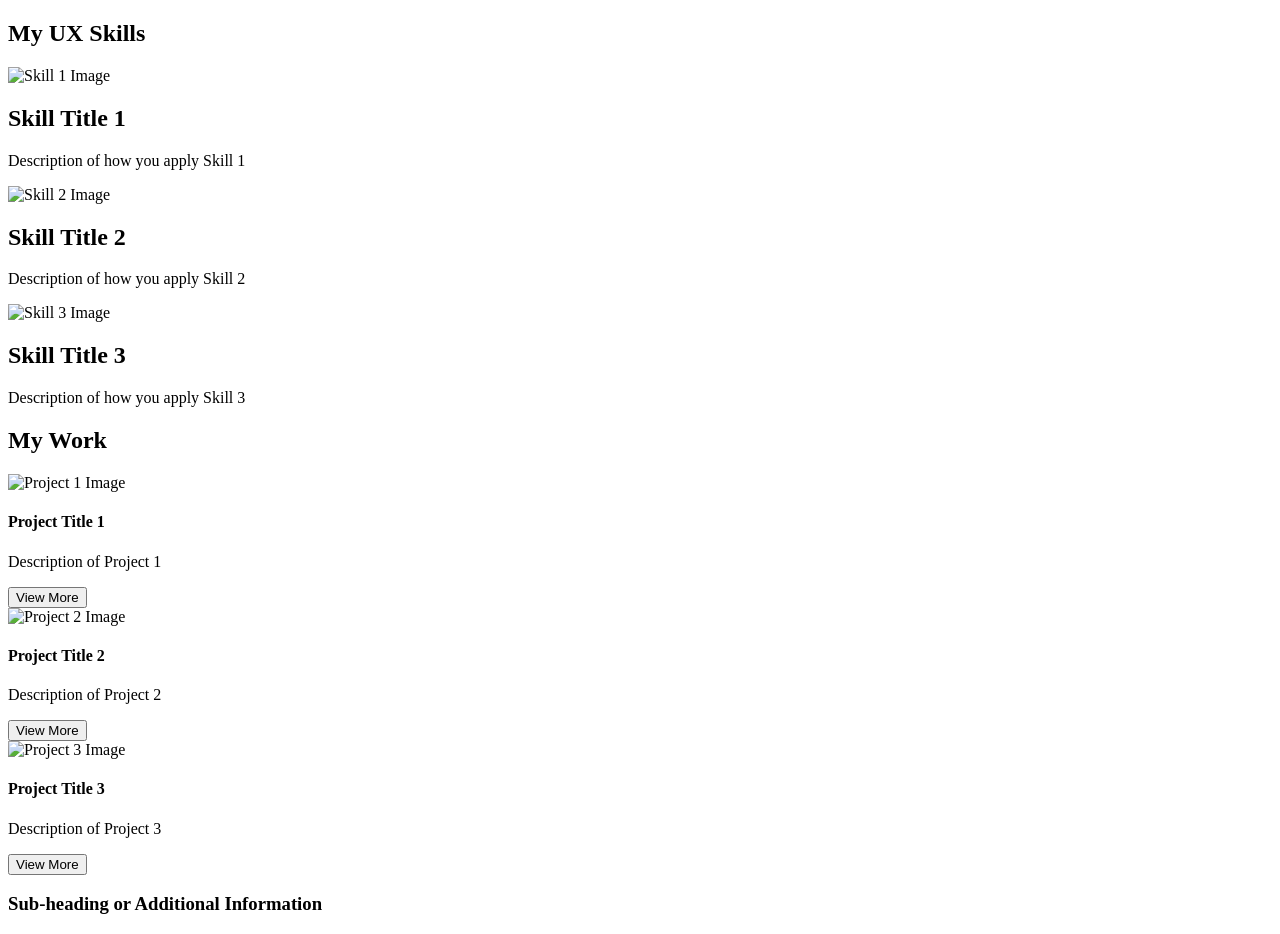
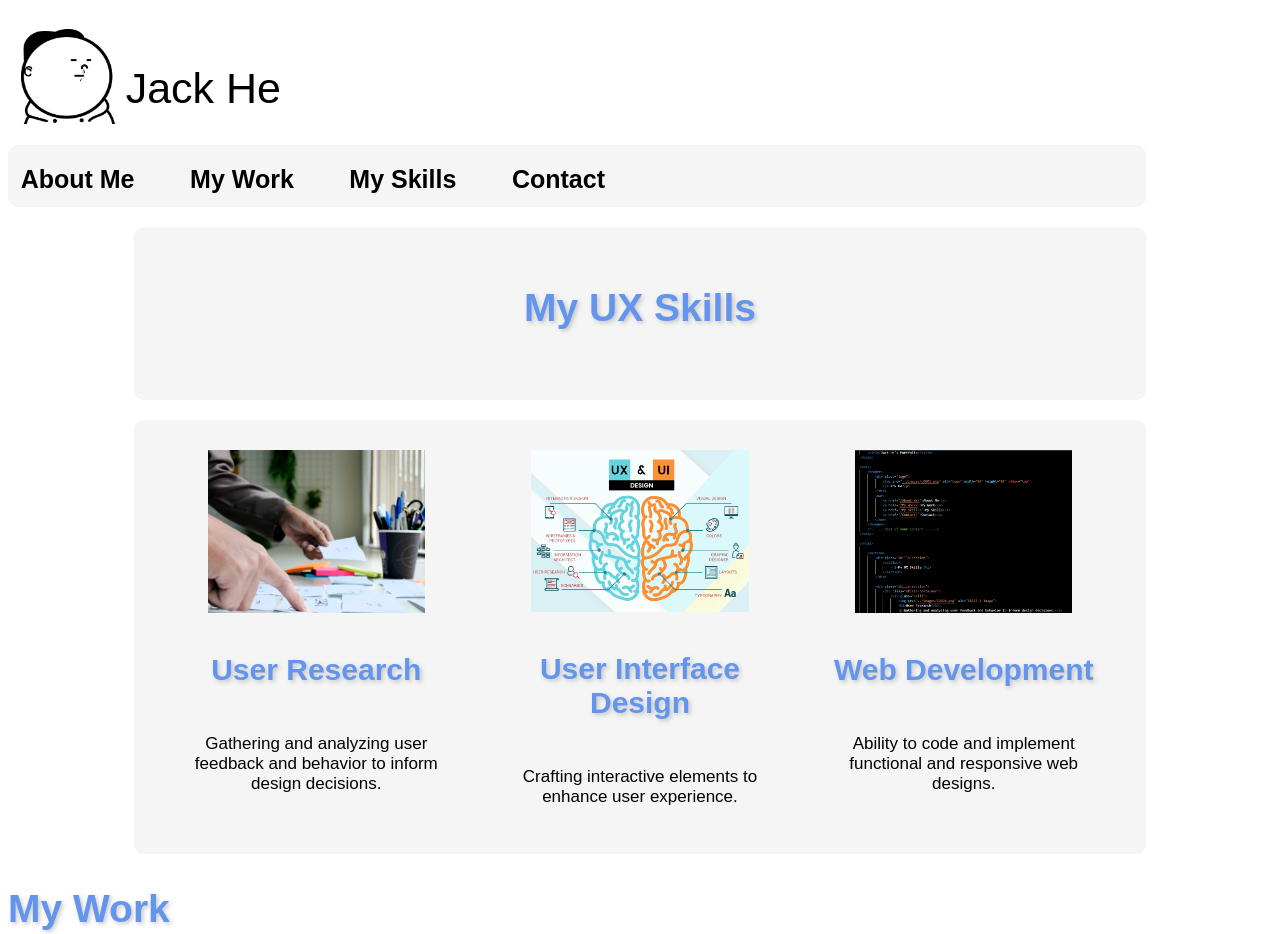
Before and after one commit to Chenjieming008/UX_UI_HW_18, a plain HTML site: page index.html in a window 1280 px wide. Shown: the top 934 px of the page. Drawn offline with Linux system fonts and the light colour scheme; files that its build step writes are made by us from their sources.

Commit message:
Homework18

```diff
--- a/index.html
+++ b/index.html
@@ -1,72 +1,91 @@
+
 <!DOCTYPE html>
 <html>
 
 <head>
-    <link rel="stylesheet" href="CSS/style.css">
+    <link rel="stylesheet" href="Style.css">
+    <title>Jack He's Portfolio</title>
 </head>
 
 <body>
+    <header>
+        <div class="logo">
+            <img src="../images/LOGO1.png" alt="Logo" width="95" height="95" align="top">
+            <p>Jack He</p>
+        </div>
+        <nav>
+            <a href="/About Me/">About Me</a>
+            <a href="/My Work/">My Work</a>
+            <a href="/My skills/">My Skills</a>
+            <a href="/Contact/">Contact</a>
+        </nav>
+    </header>
+</body>
+
+</html>
+
     <section>
-        <h1>My UX Skills</h1> <!-- Main heading for the section -->
-        <div> <!-- Container for the flex items -->
-            <!-- Flex Child 1 -->
-            <div>
-                <img src="path_to_image1.jpg" alt="Skill 1 Image">
-                <h1>Skill Title 1</h1>
-                <p>Description of how you apply Skill 1</p>
+        <div class="skills-section">
+            <section>
+                <h1>My UX Skills</h1>
+            </section>
         </div>
 
-            <!-- Flex Child 2 -->
-            <div>
-                <img src="path_to_image2.jpg" alt="Skill 2 Image">
-                <h1>Skill Title 2</h1>
-                <p>Description of how you apply Skill 2</p>
+        <div class="skills-section">
+            <div class="skills-container">
+                <div class="skill">
+                    <img src="../images/UX.png" alt="Skill 1 Image">
+                    <h3>User Research</h3>
+                    <p>Gathering and analyzing user feedback and behavior to inform design decisions.</p>
                 </div>
-
-            <!-- Flex Child 3 -->
-            <div>
-                <img src="path_to_image3.jpg" alt="Skill 3 Image">
-                <h1>Skill Title 3</h1>
-                <p>Description of how you apply Skill 3</p>
+                <div class="skill">
+                    <img src="../images/UI.png" alt="Skill 2 Image">
+                    <h3>User Interface Design</h3>
+                    <p>Crafting interactive elements to enhance user experience.</p>
+                </div>
+                <div class="skill">
+                    <img src="../images/WEB.png" alt="Skill 3 Image">
+                    <h3>Web Development</h3>
+                    <p>Ability to code and implement functional and responsive web designs.</p>
+                </div>
             </div>
         </div>
     </section>
     <section>
-        <h1>My Work</h1> <!-- Main heading for the section -->
-        <div> <!-- Main container for the work items -->
-
-            <!-- Row 1 -->
-            <div>
-                <img src="path_to_project_image1.jpg" alt="Project 1 Image">
-            </div>
-            <div>
-                <h4>Project Title 1</h4>
-                <p>Description of Project 1</p>
+        <h1>My Work</h1>
+        <div class="work-section">
+            <div class="work-container">
+                <div class="work">
+                    <img src="../images/easytrip.png" alt="Project 1 Image">
+                    <h4>EasyTrip+ Innovative
+                        Travel Mobile App Design
+                    </h4>
+                    <p>"Designing a user-friendly travel app with AI assistance and budget management to enhance the travel experience."
+                    </p>
                     <button>View More</button>
                 </div>
 
-            <!-- Row 2 -->
-            <div>
-                <img src="path_to_project_image2.jpg" alt="Project 2 Image">
-            </div>
-            <div>
-                <h4>Project Title 2</h4>
-                <p>Description of Project 2</p>
+                <div class="work">
+                    <img src="../images/hugsforbrady.png" alt="Project 2 Image">
+                    <h4>Non-profit Organization
+                        Website Redesign</h4>
+                    <p>"Revamping 'Hugs for Brady' for better user experience, focusing on cancer awareness and encouraging support."</p>
                     <button>View More</button>
                 </div>
 
-            <!-- Row 3 -->
-            <div>
-                <img src="path_to_project_image3.jpg" alt="Project 3 Image">
-            </div>
-            <div>
-                <h4>Project Title 3</h4>
-                <p>Description of Project 3</p>
+                <div class="work">
+                    <img src="../images/DOL.png" alt="Project 3 Image">
+                    <h4>Department of Labor
+                        Website Redesign </h4>
+                    <p>"Redesigning the Department of Labor website for simplicity, ensuring easy navigation without overwhelming users."</p>
                     <button>View More</button>
                 </div>
             </div>
-        <h3>Sub-heading or Additional Information</h3>
+        </div>
+
+        <section>
+            <div class="work-section">
+            </div>
+            <h3 class="app-proficiency">Applications I'm Proficient In:</h3>
+            <p>Figma, Video Editing, Adobe Photoshop, Adobe Illustrator, Adobe XD, Adobe Lightroom, Adobe InDesign</p>
         </section>
-</body>
-
-</html>
--- a/style.css
+++ b/style.css
@@ -1,35 +1,158 @@
-.flexContainer {
-    display: flex;
-}
-.flexContainer > div {
-    width: 33%;
-    /* Margin and padding to ensure even spacing */
-    margin: 100%;
-    padding: 100%;
-}
-.flexContainer {
-    flex-direction: row; /* Default value. Use "column" for vertical */
+* {
+    font-family: Arial, sans-serif;
+    box-sizing: border-box; /* Added this to make sizing more consistent */
 }
 
-.workGrid {
-    display: grid;
+.logo {
+    width: 23%;
+    padding: 1%;
+    text-align: left;
+    margin-bottom: 20px;
+    display: flex;
+    align-items: center;
+    gap: 10px;
 }
 
-.workGrid {
-    grid-template-rows: repeat(3, 1fr);
-    grid-template-columns: repeat(2, 1fr);
+.logo p {
+    font-size: 43px;
+    margin-bottom: 20px;
 }
 
-.workGrid {
-    grid-template-areas:
-        "header header"
-        "content1 content2"
-        "content3 content4";
+nav {
+    width: 90%;
+    padding: 1% 1%;
+    margin-top: -20px;
+    text-align: left;
+    font-size: 20px;
+    background-color: whitesmoke;
+    border-radius: 10px;
+    padding-top: 20px;
 }
 
-.header {
-    grid-area: header;
+nav a {
+    font-weight: bold;
+    color: black;
+    text-decoration: none;
+    margin-right: 50px;
+    border: none;
+    font-size: 25px;
 }
-.content1 {
-    grid-area: content1;
+
+.skills-section {
+    width: 80%;
+    margin: 20px auto;
+    text-align: center;
+    padding: 20px;
+    background-color: whitesmoke;
+    border-radius: 10px;
 }
+
+.skills-section h1 {
+    font-size: 39px;
+}
+
+.skills-section p {
+    font-size: 17px;
+}
+
+.skills-container {
+    display: flex;
+    justify-content: space-around; /* Ensures spacing between the skill items */
+    flex-wrap: nowrap;
+}
+
+.skill {
+    width: 30%;
+    padding: 10px;
+    display: flex;
+    flex-direction: column;
+    align-items: center;
+    margin: 0 1.5%;
+}
+
+.skill img {
+    width: 80%;
+    height: auto;
+    margin-bottom: 10px;
+}
+
+.skill h3, .skill p {
+    text-align: center;
+}
+
+.work-section {
+    width: 100%;
+    margin: 20px auto;
+    text-align: center;
+    padding: 20px;
+    background-color: whitesmoke;
+    border-radius: 10px;
+}
+
+.work-container {
+    display: flex;
+    justify-content: space-around;
+    flex-wrap: nowrap;
+}
+
+.work {
+    width: 30%;
+    padding: 10px;
+    display: flex;
+    flex-direction: column;
+    align-items: center;
+    margin: 0 1.5%;
+}
+
+.work img {
+    width: 80%;
+    height: auto;
+    margin-bottom: 10px;
+}
+
+.work h4, .work p {
+    text-align: center;
+}
+
+
+h1 {
+    font-size: 39px;
+    margin-bottom: 50px;
+    color: cornflowerblue;
+    text-shadow: 2px 2px 4px rgba(150, 150, 150, 0.5);
+}
+
+/* Increasing space between the blue box (I'm assuming it's a section or div) and the "My Work" heading */
+.your-blue-box-class {  /* Replace with the actual class or ID of your blue box */
+    margin-bottom: 50px;  /* Adjust this value to your preference */
+}
+
+
+h3, h4 {
+    font-size: 30px;
+    color: cornflowerblue;
+    text-shadow: 2px 2px 4px rgba(150, 150, 150, 0.5);
+}
+
+.work button {
+    padding: 15px 30px;
+    border: none;
+    border-radius: 15px;
+    background-color: #a8d0ff;
+    text-align: center;
+    font-size: 20px;
+    color: #333;
+    cursor: pointer;
+    transition: background-color 0.3s ease;
+    outline: none; /* To remove the default outline/border that appears on click in some browsers */
+    box-shadow: 3px 3px 10px rgba(0, 0, 0, 0.3);
+}
+
+.work button:hover {
+    background-color: #80bfff;
+}
+
+.app-proficiency {
+    color: lightseagreen;
+    font-size: 28px;
+}
```
Also changed, not shown: images/DOL.png (added), images/LOGO.png (added), images/LOGO1.png (added), images/UI.png (added), images/UX.png (added), images/WEB.png (added), images/easytrip.png (added), images/hugsforbrady.png (added), 1 other file. Lines whose indentation alone changed are shown as unchanged.
